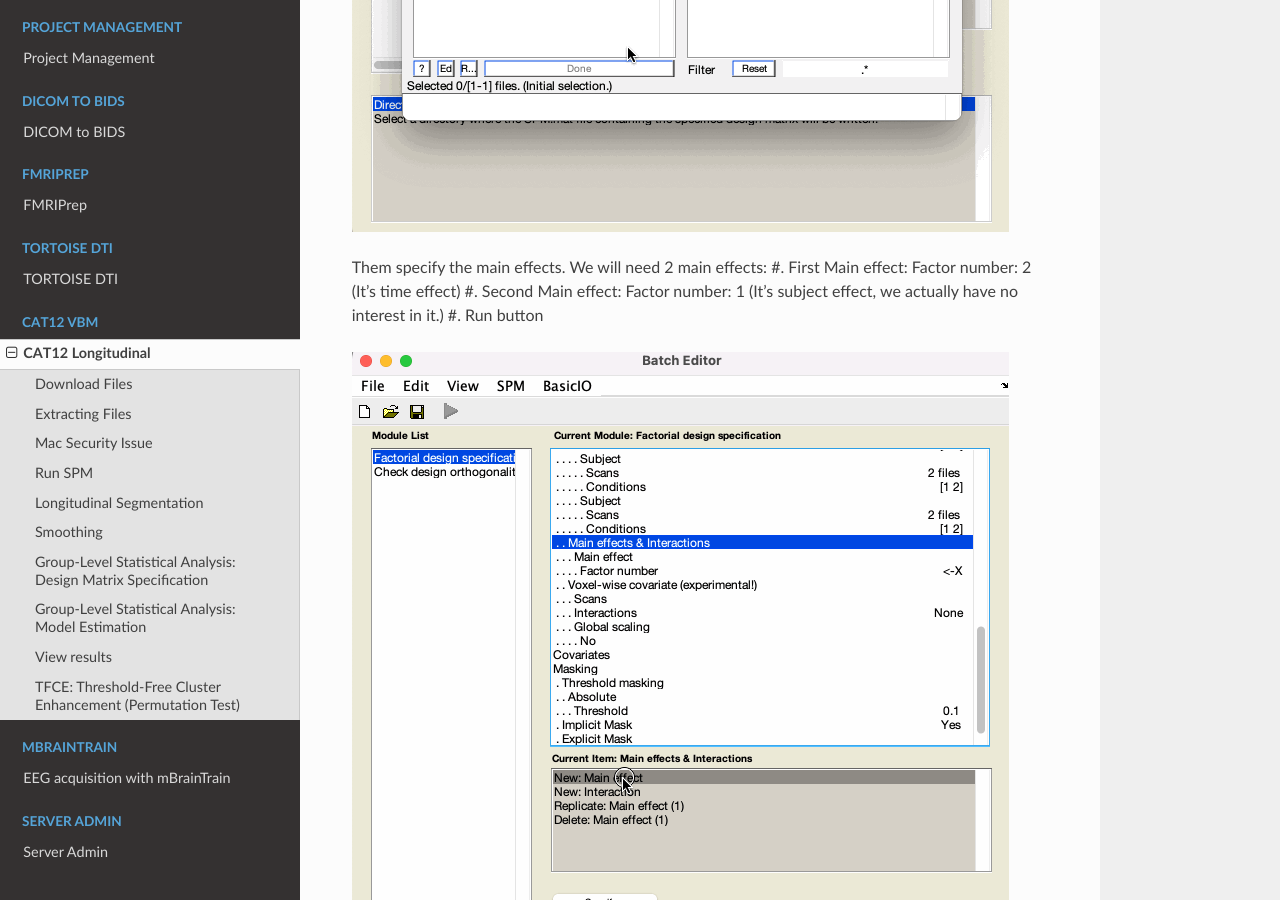
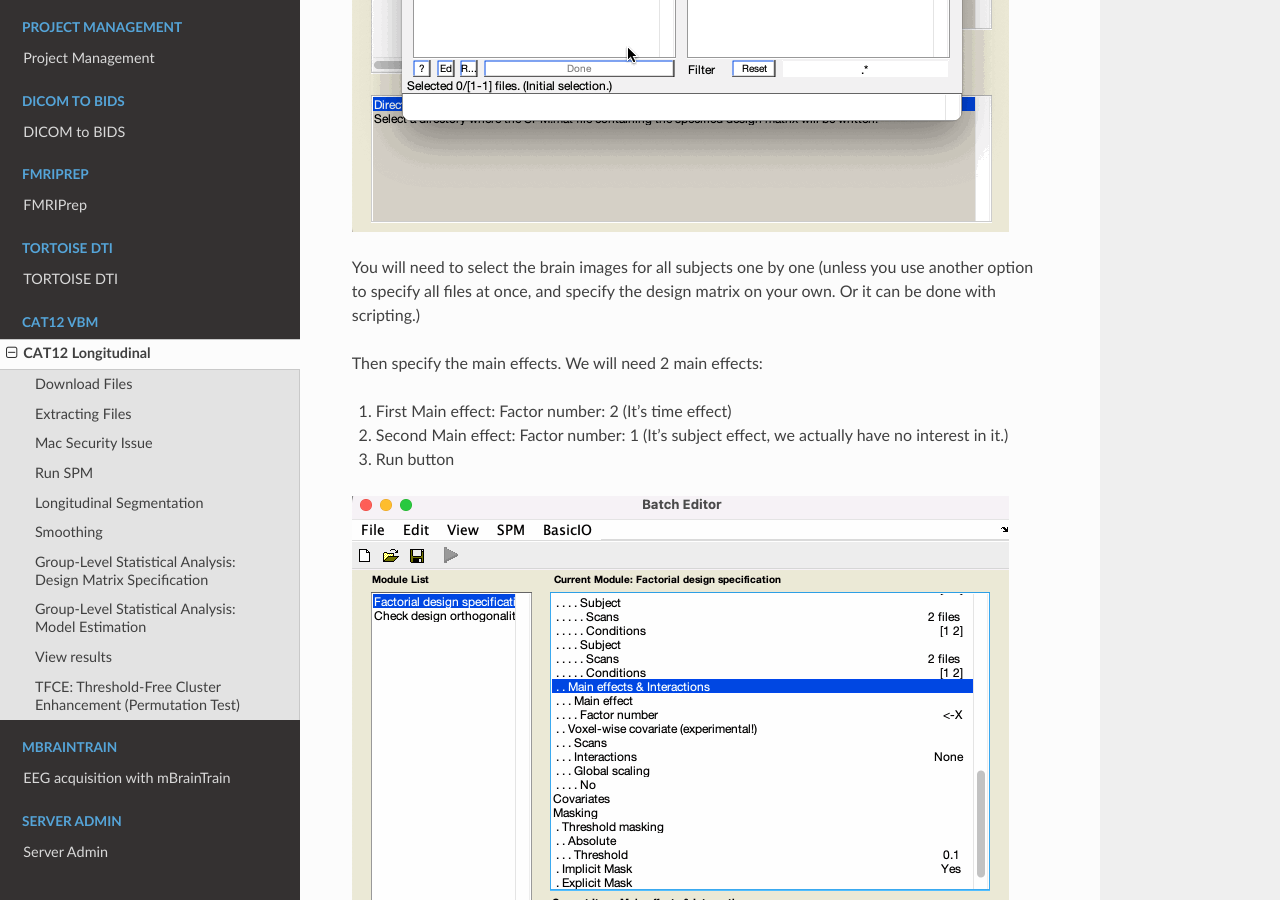
Before and after one commit to hkusklbcs/hkusklbcs, a Sphinx documentation site: the page built from docs/source/cat12/cat12_long.rst, in a window 1280 px wide and 900 px high, scrolled down 8193 px. Built offline with Sphinx 7.4.7 and the Read the Docs theme 2.0.0, drawn with Linux system fonts in a browser that asks for light colours.

Commit message:
Update cat12_long.rst

```diff
--- a/docs/source/cat12/cat12_long.rst
+++ b/docs/source/cat12/cat12_long.rst
@@ -134,7 +134,10 @@ Steps for specifying subjects:
 
 .. figure:: 11_modelsetup.gif
 
-Them specify the main effects. We will need 2 main effects:
+You will need to select the brain images for all subjects one by one (unless you use another option to specify all files at once, and specify the design matrix on your own. Or it can be done with scripting.)
+
+Then specify the main effects. We will need 2 main effects:
+
 #. First Main effect: Factor number: 2 (It's time effect)
 #. Second Main effect: Factor number: 1 (It's subject effect, we actually have no interest in it.)
 #. Run button
```
